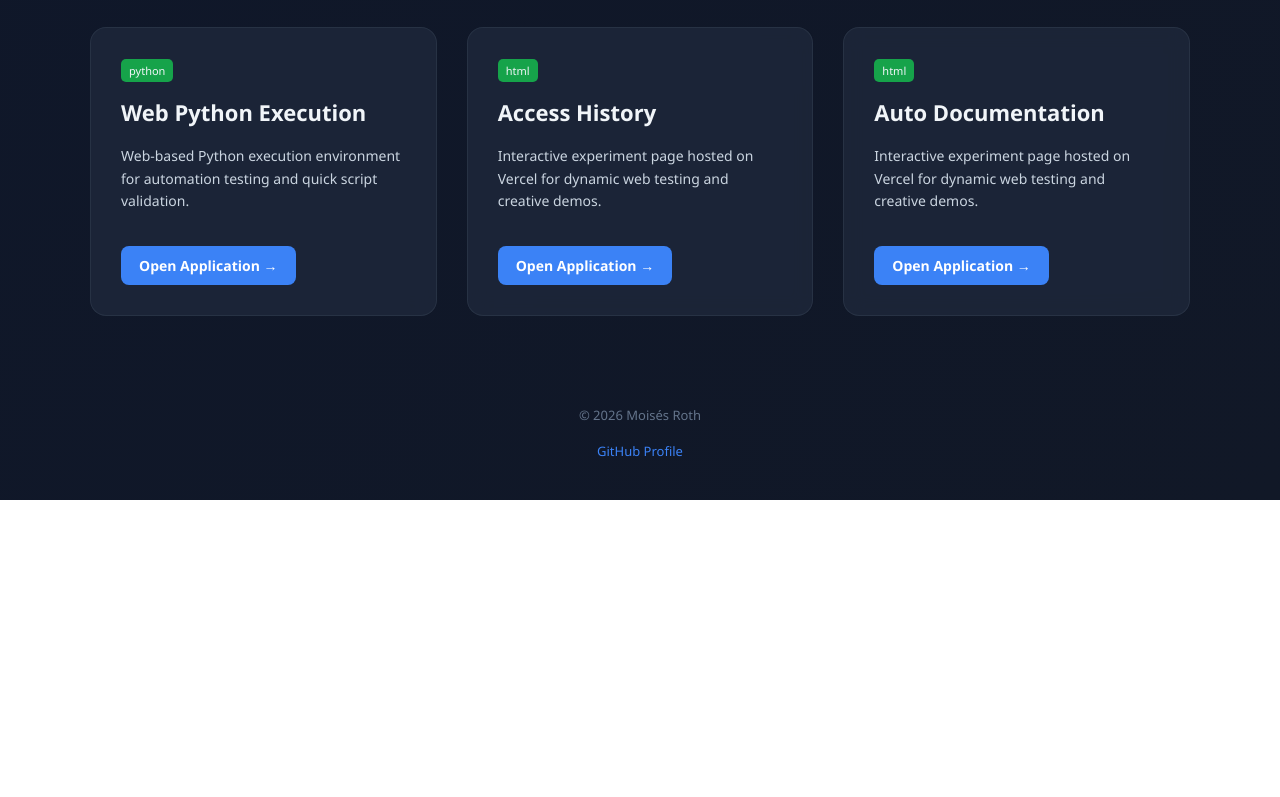
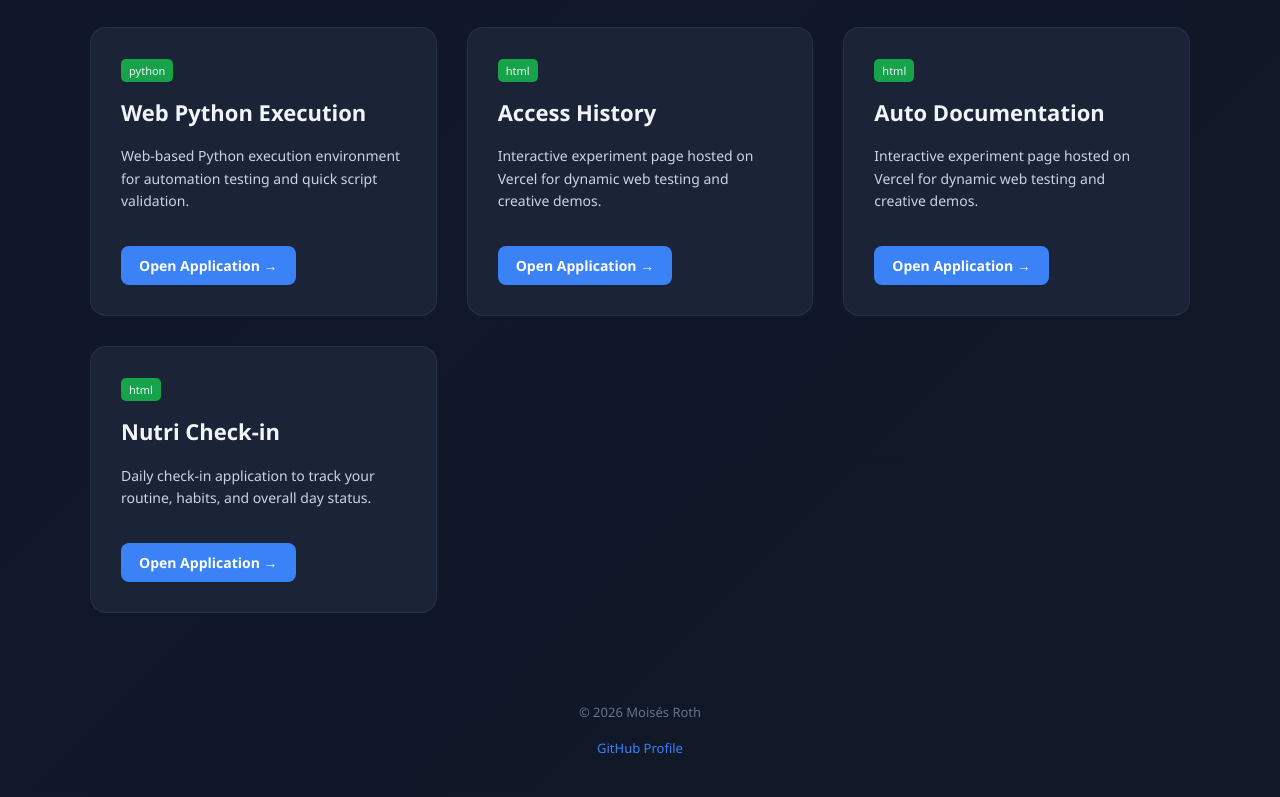
Before and after one commit to moisesroth/moisesroth.github.io, a plain HTML site: page index.html in a window 1280 px wide. Shown: the part 558-1355 px from the top of the page. Before the commit the page ends 1058 px from the top, so only its background shows below. Drawn offline with Linux system fonts and the light colour scheme.

Commit message:
Add Nutri Check-in card to index.html

```diff
--- a/index.html
+++ b/index.html
@@ -167,6 +167,15 @@
         </a>
     </div>
 
+    <div class="card">
+        <div class="online">html</div>
+        <h2>Nutri Check-in</h2>
+        <p>Daily check-in application to track your routine, habits, and overall day status.</p>
+        <a href="https://nutri-checkin.vercel.app/" target="_blank">
+            Open Application →
+        </a>
+    </div>
+
 </div>
 
 <footer>
```
